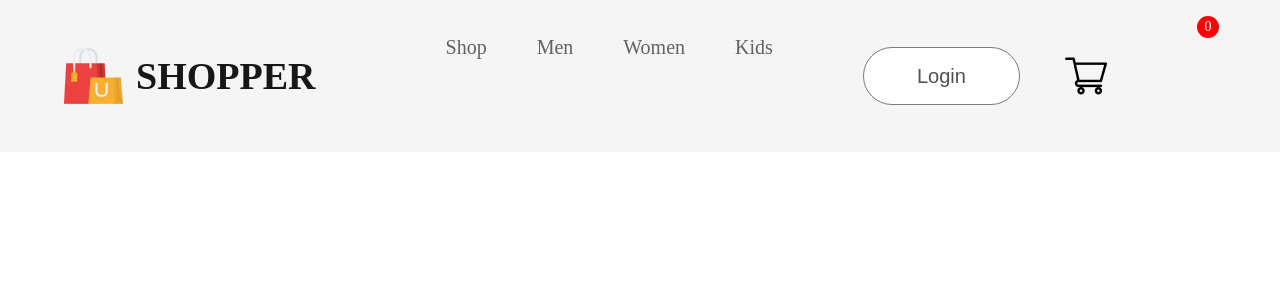
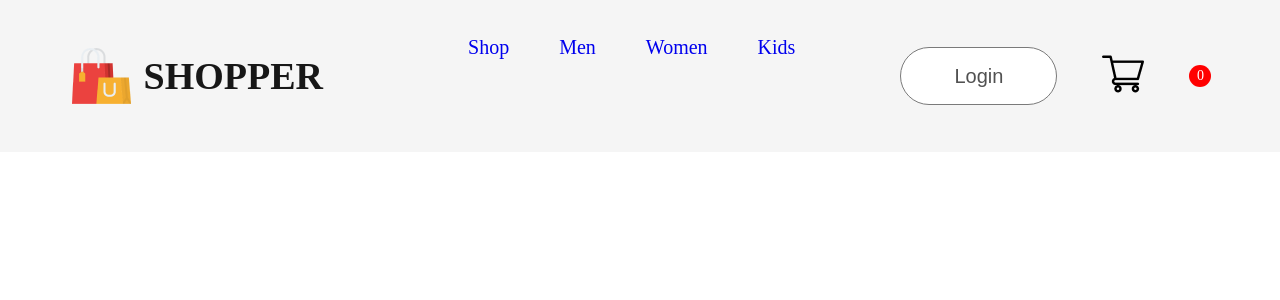
Before and after one commit to Isuru4043/Fashion-e-commerce-website, a React (Create React App) app: page /login in a window 1280 px wide. Shown: the top 300 px of the page. Built offline with nearby package versions, Linux system fonts and the light colour scheme; the HTML template or start-up script is replaced by a standard one.

Commit message:
added routing

```diff
--- a/src/App.js
+++ b/src/App.js
@@ -1,10 +1,29 @@
 import "./App.css";
 import Navbar from "./Components/Navbar/Navbar";
+import { BrowserRouter, Routes, Route } from "react-router-dom";
+import Shop from "./Pages/Shop";
+import ShopCAtegory from "./Pages/ShopCategory";
+import Product from "./Pages/Product";
+import cart from "./Pages/Cart";
+import LoginSignup from "./Pages/LoginSignup";
 
 function App() {
   return (
     <div>
-      <Navbar />
+      <BrowserRouter>
+        <Navbar />
+        <Routes>
+          <Route path="/" element={<Shop />} />
+          <Route path="/mens" element={<ShopCAtegory category="men" />} />
+          <Route path="/womens" element={<ShopCAtegory category="women" />} />
+          <Route path="/kids" element={<ShopCAtegory category="kid" />} />
+          <Route path="/product" element={<Product />}>
+            <Route path=":productId" element={<Product />} />
+          </Route>
+          <Route path="/cart" element={<cart />} />
+          <Route path="/login" element={<LoginSignup />} />
+        </Routes>
+      </BrowserRouter>
     </div>
   );
 }
--- a/src/Components/Navbar/Navbar.jsx
+++ b/src/Components/Navbar/Navbar.jsx
@@ -3,6 +3,7 @@
 import logo from "../Assets/logo.png";
 import ReactDOM from "react-dom/client";
 import cart_icon from "../Assets/cart_icon.png";
+import { Link } from "react-router-dom";
 
 const Navbar = () => {
   const [menu, setMenu] = useState("shop");
@@ -20,7 +21,10 @@
               setMenu("Shop");
             }}
           >
+            <Link style={{ textDecoration: "none" }} to="/">
               Shop
+            </Link>
+
             {menu == "Shop" ? <hr /> : <></>}
           </li>
           <li
@@ -28,7 +32,10 @@
               setMenu("Men");
             }}
           >
+            <Link style={{ textDecoration: "none" }} to="/men">
               Men
+            </Link>
+
             {menu == "Men" ? <hr /> : <></>}
           </li>
           <li
@@ -36,7 +43,10 @@
               setMenu("Women");
             }}
           >
+            <Link style={{ textDecoration: "none" }} to="/women">
               Women
+            </Link>
+
             {menu == "Women" ? <hr /> : <></>}
           </li>
           <li
@@ -44,16 +54,23 @@
               setMenu("Kids");
             }}
           >
+            <Link style={{ textDecoration: "none" }} to="/kids">
               Kids
+            </Link>
+
             {menu == "Kids" ? <hr /> : <></>}
           </li>
         </ul>
       </div>
       <div className="nav-login-cart">
+        <Link style={{ textDecoration: "none" }} to="/login">
           <button>Login</button>
+        </Link>
+        <Link style={{ textDecoration: "none" }} to="/cart">
           <img src={cart_icon} />
+        </Link>
+        <div className="nav-cart-count">0</div>
       </div>
-      <div className="nav-cart-count">0</div>
     </div>
   );
 };
--- a/src/Pages/Cart.jsx
+++ b/src/Pages/Cart.jsx
@@ -0,0 +1,7 @@
+import React from "react";
+
+const cart = () => {
+  return <div></div>;
+};
+
+export default cart;
--- a/src/Pages/LoginSignup.jsx
+++ b/src/Pages/LoginSignup.jsx
@@ -1,7 +1,7 @@
 import React from "react";
 
 const LoginSignup = () => {
-    return ( <div></div> );
-}
+  return <></>;
+};
 
-export default LoginSign<div></div>up;
+export default LoginSignup;
--- a/src/Pages/Product.jsx
+++ b/src/Pages/Product.jsx
@@ -0,0 +1,7 @@
+import React from "react";
+
+const Product = () => {
+  return <div></div>;
+};
+
+export default Product;
--- a/src/Pages/Shop.jsx
+++ b/src/Pages/Shop.jsx
@@ -0,0 +1,6 @@
+import React from "react";
+const Shop = () => {
+  return <div></div>;
+};
+
+export default Shop;
--- a/src/Pages/ShopCategory.jsx
+++ b/src/Pages/ShopCategory.jsx
@@ -0,0 +1,7 @@
+import React from "react";
+
+const ShopCAtegory = () => {
+  return <div></div>;
+};
+
+export default ShopCAtegory;
```
Lines whose indentation alone changed are shown as unchanged.
